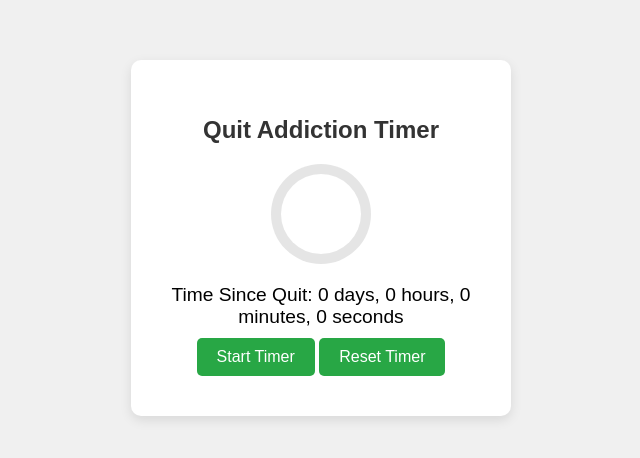
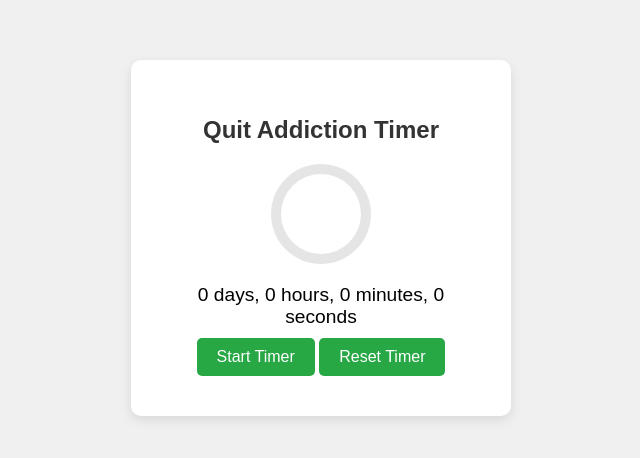
Before and after one commit to AMITDHAM/quit-addiction, a plain HTML site: page index.html in a window 1280 px wide. Shown: the part 162-620 px from the top of the page, without its empty margins (319-959 px from the left). Drawn offline with Linux system fonts and the light colour scheme.

Commit message:
Update index.html

```diff
--- a/index.html
+++ b/index.html
@@ -70,7 +70,7 @@
   <div class="container">
     <h1>Quit Addiction Timer</h1>
     <div class="circular-progress" id="progressBar" style="--progress: 0;"></div>
-    <div class="time-display" id="timeDisplay">Time Since Quit: 0 days, 0 hours, 0 minutes, 0 seconds</div>
+    <div class="time-display" id="timeDisplay">0 days, 0 hours, 0 minutes, 0 seconds</div>
     <button onclick="startTimer()">Start Timer</button>
     <button onclick="resetTimer()">Reset Timer</button>
   </div>
```
